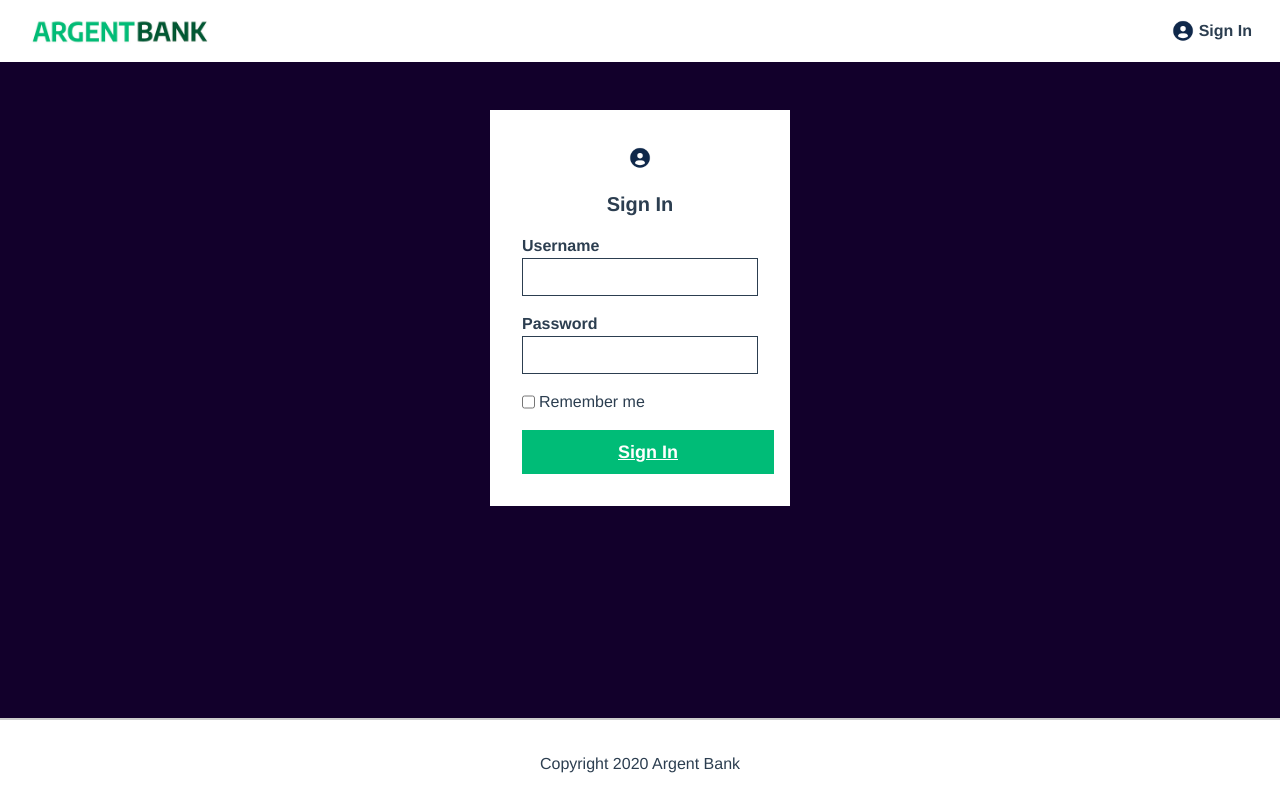
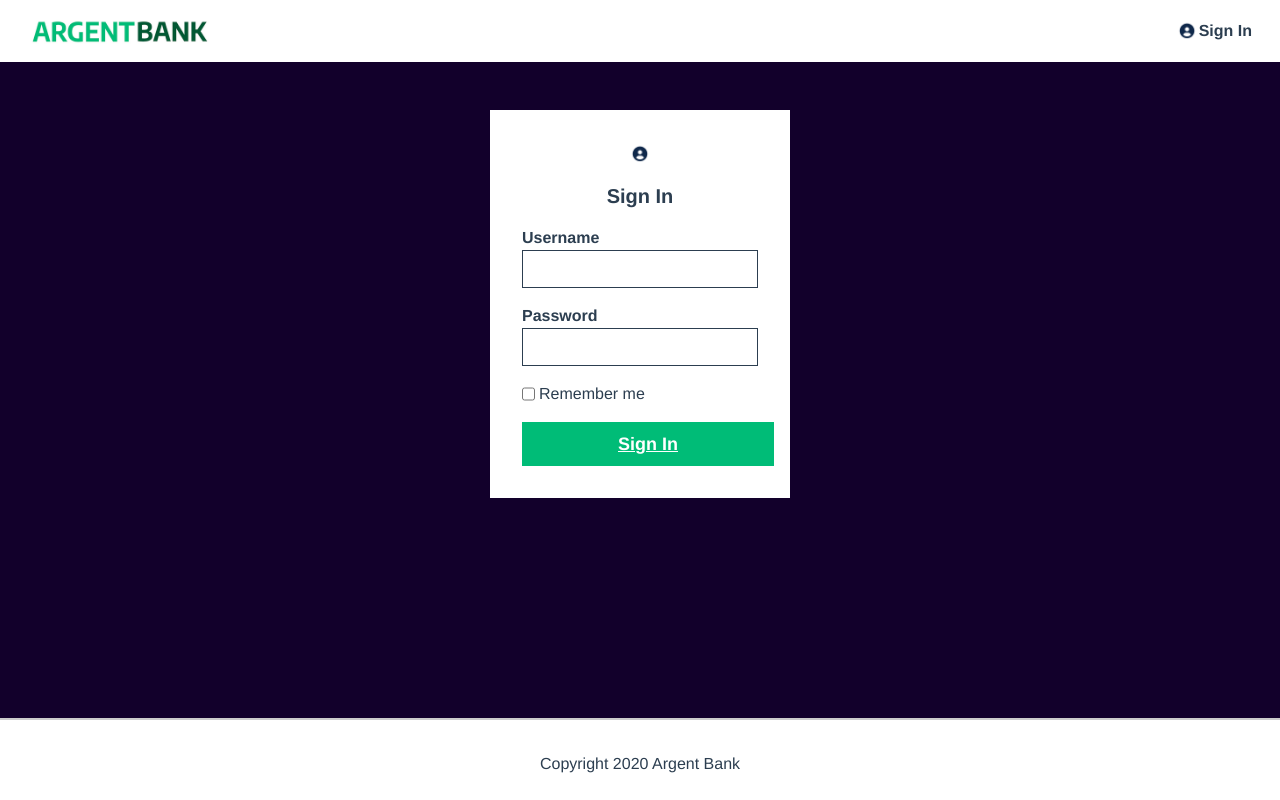
Before and after one commit to Nabil-Y/Nabil_Yassine_13_07062022, a React (Vite) app: page /login in a window 1280 px wide. Built offline with nearby package versions, Linux system fonts and the light colour scheme.

Commit message:
Update header

```diff
--- a/src/components/Login/LoginForm.tsx
+++ b/src/components/Login/LoginForm.tsx
@@ -6,7 +6,7 @@ import Input from "../UI/Input";
 const LoginForm = () => {
   return (
     <section className=" my-0 mx-auto mt-12 box-border w-[300px] bg-white p-8">
-      <img src={userIcon} alt="User Icon" className="mx-auto h-8 w-8" />
+      <img src={userIcon} alt="User Icon" className="mx-auto h-6 w-6" />
       <h2 className="py-4 text-xl font-bold">Sign In</h2>
       <form>
         <Input id="username" label="Username" type="text" />
--- a/src/components/User/ProfileHero.tsx
+++ b/src/components/User/ProfileHero.tsx
@@ -1,14 +1,12 @@
-import { Iuser } from "../../types";
 import Button from "../UI/Button";
 
-const ProfileHero = (props: Iuser) => {
-  const { firstName, lastName } = props;
+const ProfileHero = () => {
   return (
     <div className="mb-8 text-white">
       <h2 className="my-6 text-3xl font-bold">
         Welcome back
         <br />
-        {`${firstName} ${lastName}`}!
+        Tony Jarvis!
       </h2>
       <Button className="mx-auto w-auto p-[10px] text-sm no-underline">
         Edit Name
--- a/src/components/layout/Header.tsx
+++ b/src/components/layout/Header.tsx
@@ -1,8 +1,12 @@
 import logo from "../../assets/argentBankLogo.png";
 import userIcon from "../../assets/icon-user.png";
-import { Link } from "react-router-dom";
+import logoutIcon from "../../assets/icon-logout.png";
+import { Link, useLocation } from "react-router-dom";
 
 const Header = () => {
+  const { pathname } = useLocation();
+  const isUserPage = pathname === "/user";
+
   return (
     <header>
       <nav
@@ -17,15 +21,23 @@ const Header = () => {
           />
           <h1 className="sr-only">Argent Bank</h1>
         </Link>
-        <>
+        <div className="flex items-center">
+          <img src={userIcon} alt="User Icon" className="h-6 w-6" />
+          {isUserPage ? <div className="mr-4">Tony</div> : ""}
           <Link
             className="mr-2 flex flex-wrap items-center font-bold hover:underline"
             to="/login"
           >
-            <img src={userIcon} alt="User Icon" className="h-8 w-8" />
-            Sign In
+            {isUserPage ? (
+              <div className="flex items-center">
+                <img src={logoutIcon} alt="Log Out Icon" className=" h-6 w-6" />
+                Sign out
+              </div>
+            ) : (
+              "Sign In"
+            )}
           </Link>
-        </>
+        </div>
       </nav>
     </header>
   );
--- a/src/pages/User.tsx
+++ b/src/pages/User.tsx
@@ -3,7 +3,7 @@ import ProfileHero from "../components/User/ProfileHero";
 const User = () => {
   return (
     <main className=" flex-[1] bg-secondary-dark">
-      <ProfileHero firstName="Tony" lastName="Jarvis" />
+      <ProfileHero />
     </main>
   );
 };
```
Also changed, not shown: src/types.ts (+0 -14 lines), src/assets/icon-logout.png (added).
